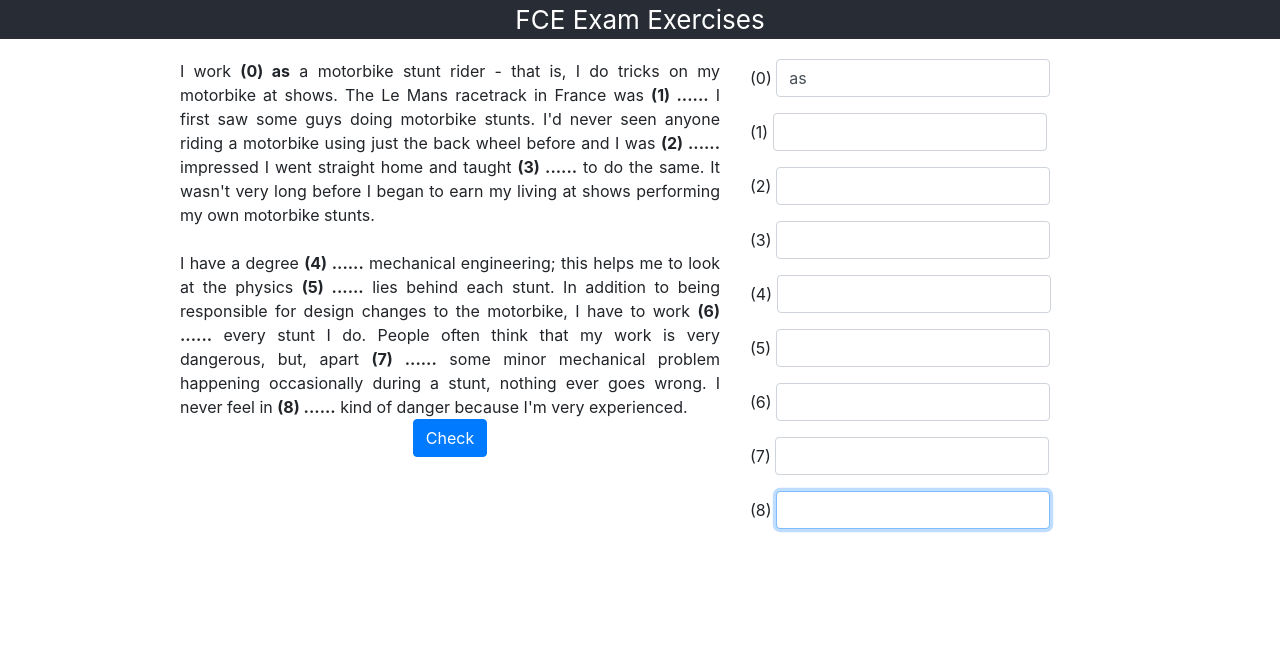
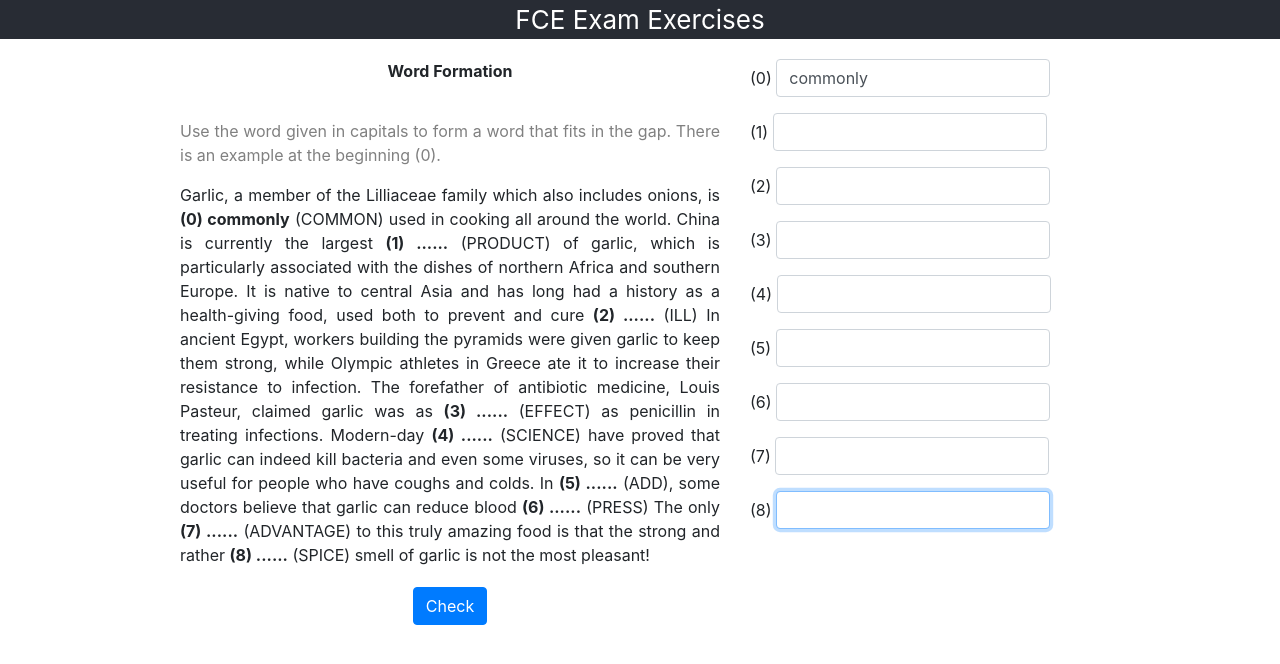
Before and after one commit to mekarpeles/notesclub, a React (Create React App) app in the folder front/: page / in a window 1280 px wide. Shown: the top 664 px of the page. Built offline with nearby package versions, Linux system fonts and the light colour scheme.

Commit message:
add title and description to open cloze

```diff
--- a/front/src/App.css
+++ b/front/src/App.css
@@ -80,3 +80,8 @@ input.wrong-answer {
 .multiple-choice-choice {
   background-color: antiquewhite;
 }
+
+.open-cloze-core {
+  padding-top: 20px;
+  padding-bottom: 20px;
+}
--- a/front/src/App.tsx
+++ b/front/src/App.tsx
@@ -13,12 +13,15 @@ class App extends React.Component {
     const solutions2 = [2, 1, 2, 1, 3, 2, 0, 3, 1]
     const text3 = "I work (0) ... a motorbike stunt rider - that is, I do tricks on my motorbike at shows. The Le Mans racetrack in France was (1) ........ I first saw some guys doing motorbike stunts. I'd never seen anyone riding a motorbike using just the back wheel before and I was (2) ........ impressed I went straight home and taught (3) ........ to do the same. It wasn't very long before I began to earn my living at shows performing my own motorbike stunts.\n\nI have a degree (4) ....... mechanical engineering; this helps me to look at the physics (5) ........ lies behind each stunt. In addition to being responsible for design changes to the motorbike, I have to work (6) ........ every stunt I do. People often think that my work is very dangerous, but, apart (7) ........ some minor mechanical problem happening occasionally during a stunt, nothing ever goes wrong. I never feel in (8) ........ kind of danger because I'm very experienced."
     const solutions3 = [["as"], ["where"], ["so"], ["myself"], ["in"], ["which", "that"], ["out", "on", "at"], ["from"], ["any"]]
+    const text4 = "Garlic, a member of the Lilliaceae family which also includes onions, is (0) ........ (COMMON) used in cooking all around the world. China is currently the largest (1) ........ (PRODUCT) of garlic, which is particularly associated with the dishes of northern Africa and southern Europe. It is native to central Asia and has long had a history as a health-giving food, used both to prevent and cure (2) ......... (ILL) In ancient Egypt, workers building the pyramids were given garlic to keep them strong, while Olympic athletes in Greece ate it to increase their resistance to infection. The forefather of antibiotic medicine, Louis Pasteur, claimed garlic was as (3) ........ (EFFECT) as penicillin in treating infections. Modern-day (4) ........ (SCIENCE) have proved that garlic can indeed kill bacteria and even some viruses, so it can be very useful for people who have coughs and colds. In (5) ........ (ADD), some doctors believe that garlic can reduce blood (6) ........ (PRESS) The only (7) ........ (ADVANTAGE) to this truly amazing food is that the strong and rather (8) ........ (SPICE) smell of garlic is not the most pleasant!"
+    const solutions4 = [["commonly"], ["producer"], ["illness", "illnesses"], ["effective"], ["scientists"], ["addition"], ["pressure"], ["disadvantage"], ["spicy"]]
     return (
       <div className="App">
         <header className="App-header">
           <Header />
         </header>
-        <OpenCloze text={text3} solutions={solutions3} ></OpenCloze>
+        <OpenCloze text={text4} solutions={solutions4} title="Word Formation" description="Use the word given in capitals to form a word that fits in the gap. There is an example at the beginning (0)." />
+        {/* <OpenCloze text={text3} solutions={solutions3} title="Open Cloze" description="Read the text below and think of a word which best fits each gap. Use only one word in each gap. There is an example at the beginning (0)." /> */}
         {/* <KeyWordTransformationExercise description="Write a second sentence so that it has a similar meaning to the first sentence, using the word given. Do not change the word given. You must use between three and six words, including the word given." originalSentence="I was in favour of going to the cinema." word="IDEA" part1="I thought it would be" part2="to the cinema." solutions={solutions} />
         <MultipleChoiceClozeExercise text={text2} options={options2} description="Read the text below and click on the answer at the bottom that best fits each gap. There is an example at the beginning (0)." solutions={solutions2}/> */}
       </div>
--- a/front/src/OpenCloze.tsx
+++ b/front/src/OpenCloze.tsx
@@ -4,6 +4,8 @@ import { Form, Button } from 'react-bootstrap';
 interface IProps {
   text: string
   solutions: string[][]
+  description: string
+  title: string
 }
 
 interface IState {
@@ -54,7 +56,7 @@ class OpenCloze extends React.Component<IProps, IState> {
 
   render() {
     const { content, gaps, solve, rightOrWrong } = this.state
-    const { solutions } = this.props
+    const { solutions, description, title } = this.props
     const content_length = content.length
     const all_solutions = solutions.map((solution, index) => solution.join("/"))
 
@@ -63,7 +65,11 @@ class OpenCloze extends React.Component<IProps, IState> {
         <div className="row">
           <div className="col-lg-1"></div>
           <div className="col-lg-6 ">
-            <div className="justify-text">
+            <p><b>{title}</b></p>
+            <div className="justify-text open-cloze-core">
+              <p className="description">
+                {description}
+              </p>
               {content.map((piece, row_index) => {
                 return (
                   <>
```
Lines whose indentation alone changed are shown as unchanged.
